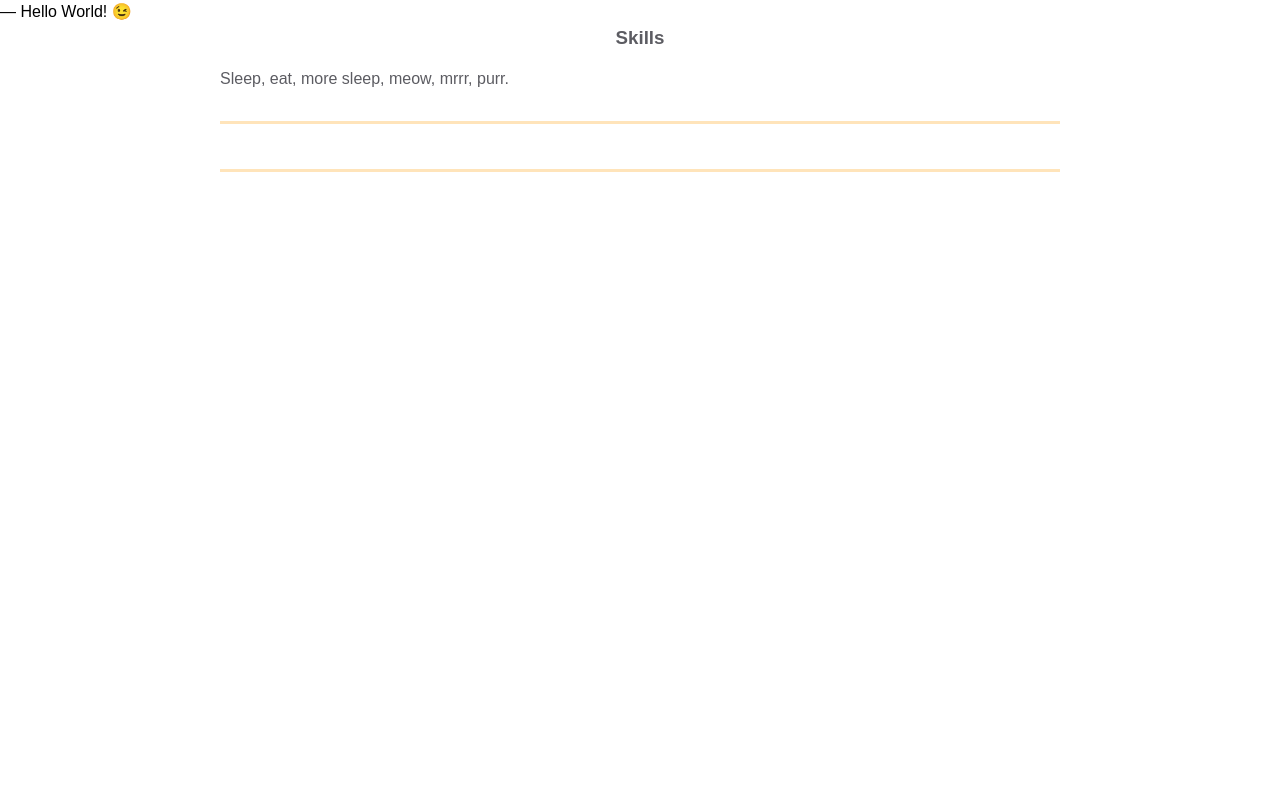
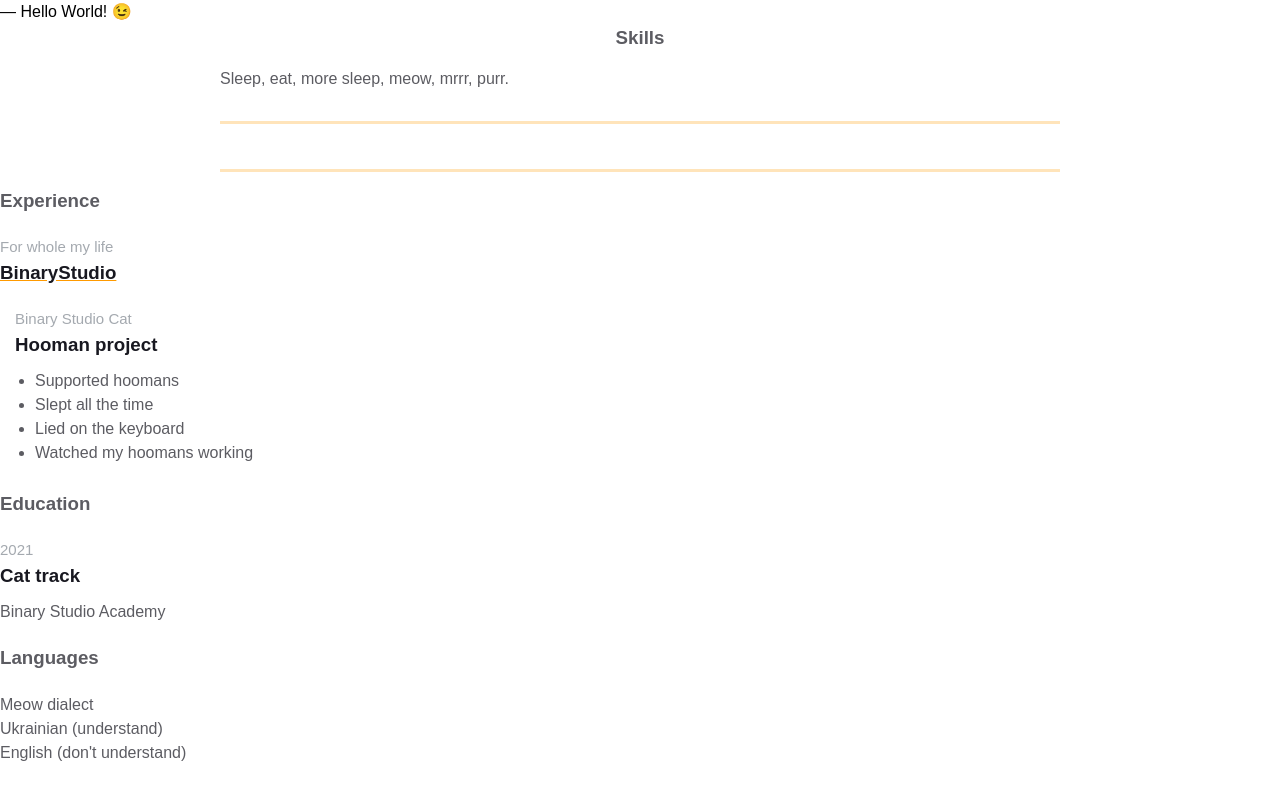
Before and after one commit to VasylHyshchyn/homepage, a plain HTML site: page index.html in a window 1280 px wide. Drawn offline with Linux system fonts and the light colour scheme.

Commit message:
Add experiences and additional info

```diff
--- a/index.html
+++ b/index.html
@@ -29,5 +29,51 @@
         </div>
       </div>
 
+
+      <div class="experiences">
+        <h3 class="experiences__header">Experience</h3>
+        <div class="experiences__company">
+          <div class="experiences__company-header">
+            <span class="experiences__company-header-durability">For whole my life</span>
+            <h3 class="experiences__company-header-name">BinaryStudio</h3>
+          </div>
+
+          <div class="experiences__company-project">
+            <span class="experiences__company-project-role">Binary Studio Cat</span>
+            <h3 class="experiences__company-project-name">Hooman project</h3>
+            <ul class="experiences__company-project-responsibilities">
+              <li>Supported hoomans</li>
+              <li>Slept all the time</li>
+              <li>Lied on the keyboard</li>
+              <li>Watched my hoomans working</li>
+            </ul>
+          </div>
+        </div>
+      </div>
+
+      <div class="additional-info fv">
+        <div class="additional-info__education">
+          <h3 class="additional-info__education-header">Education</h3>
+          <div class="additional-info__education-university">
+            <span class="additional-info__education-university-durability">2021</span>
+            <h3 class="additional-info__education-university-speciality">Cat track</h3>
+            <p class="additional-info__education-university-name">Binary Studio Academy</p>
+          </div>
+        </div>
+
+        <div class="additional-info__languages">
+          <h3 class="additional-info__languages-header">Languages</h3>
+          <p class="additional-info__languages-item">
+            Meow dialect
+          </p>
+          <p class="additional-info__languages-item">
+            Ukrainian (understand)
+          </p>
+          <p class="additional-info__languages-item">
+            English (don't understand)
+          </p>
+        </div>
+      </div>
+
   </body>
 </html>
```
